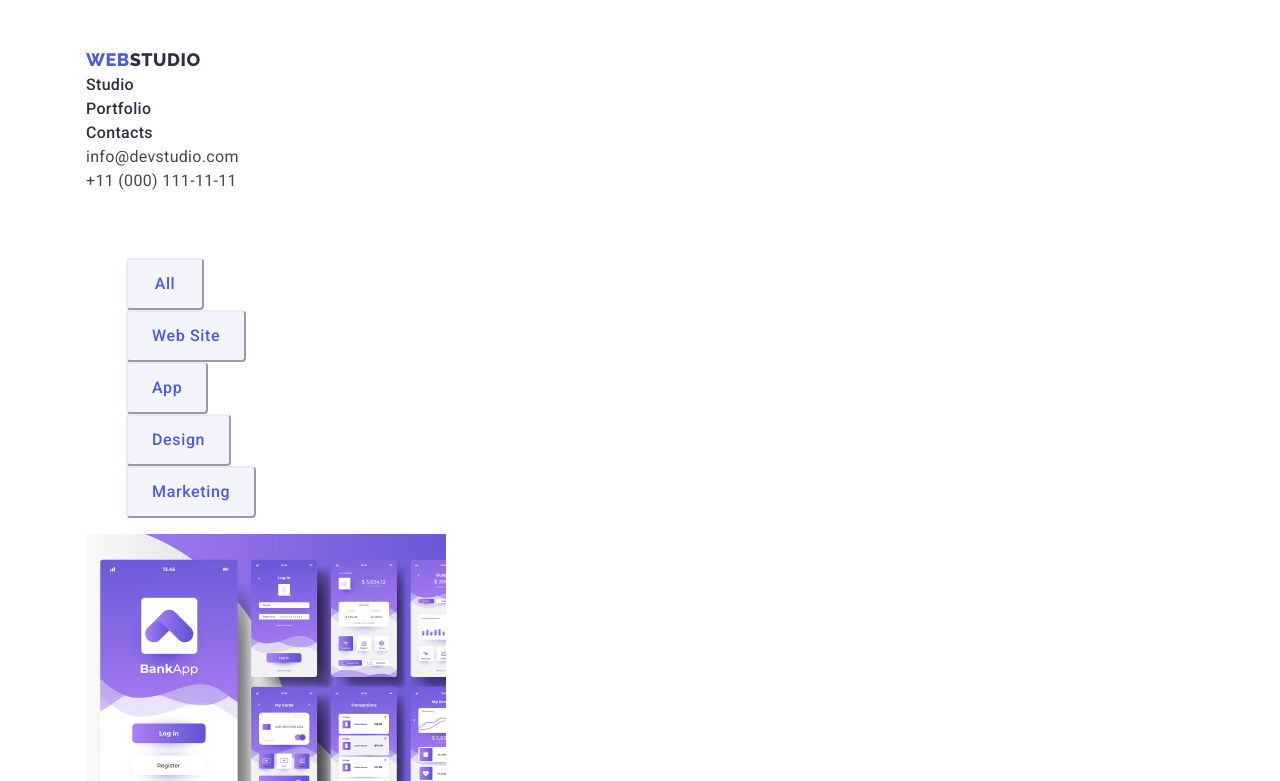
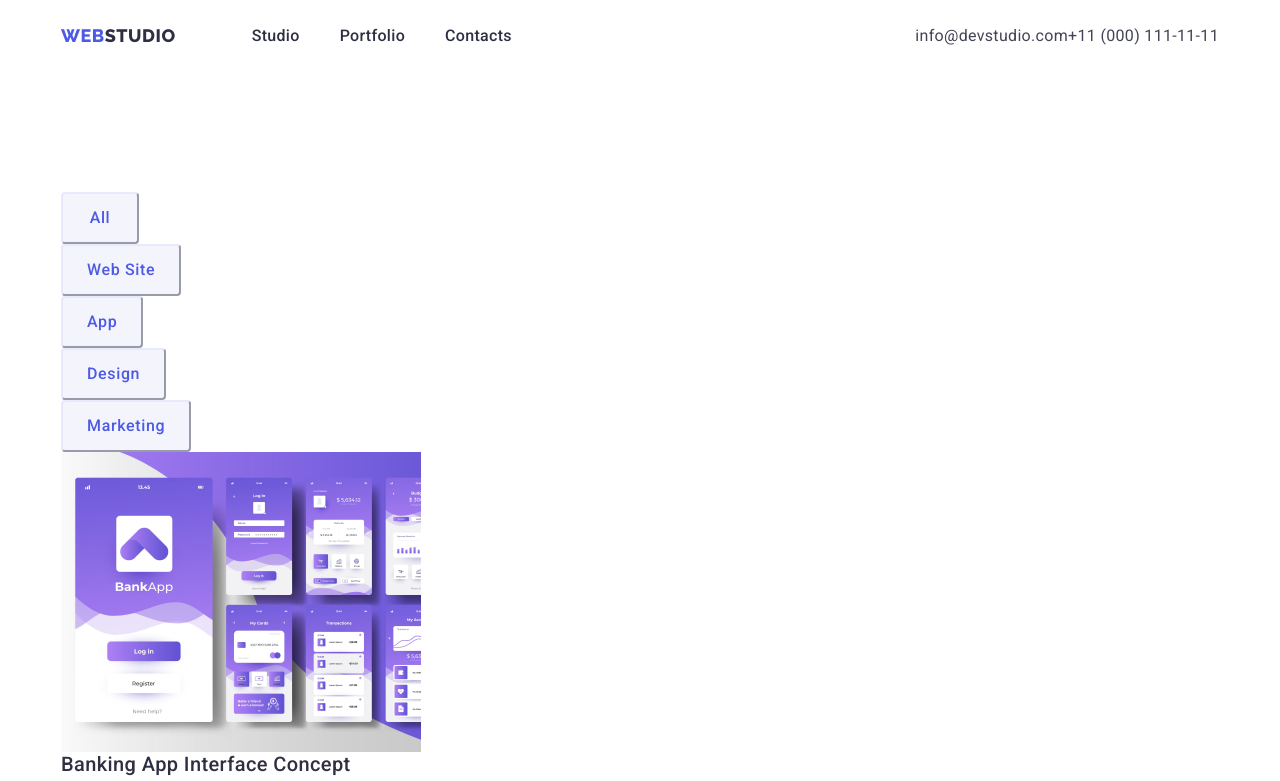
Before and after one commit to JuliaLuka/goit-markup-hw-03, a plain HTML site: page portfolio.html in a window 1280 px wide. Shown: the top 781 px of the page. Drawn offline with nearby package versions, Linux system fonts and the light colour scheme.

Commit message:
марджины

```diff
--- a/css/styles.css
+++ b/css/styles.css
@@ -13,6 +13,34 @@
     --dairy: #FCFCFC;
 }
 
+/* Скидываем стили для всех элементов */
+* {
+    box-sizing: border-box;
+}
+
+h1,
+h2,
+h3,
+h4,
+p {
+    margin-top: 0;
+    margin-bottom: 0;
+}
+
+ul,
+ol {
+    margin-top: 0;
+    margin-bottom: 0;
+    padding-left: 0;
+}
+
+img {
+    display: block;
+}
+
+button {
+    cursor: pointer;
+}
 
 /* Цвет текста на все тело */
 body {
@@ -25,10 +53,17 @@ body {
     line-height: 1.5;
 }
 
+.section {
+    padding-top: 120px;
+    padding-bottom: 120px;
+}
+
 .container {
-    padding-top: 25px;
+    width: 1208px;
+    margin-left: auto;
+    margin-right: auto;
+    padding-right: 25px;
     padding-left: 25px;
-    width: 1158px;
     margin: 0 auto;
 }
 
@@ -39,14 +74,30 @@ body {
     padding: 0;
 }
 
+.link {
+    text-decoration: none;
+}
+
 
 .header {
     padding-top: 24px;
     padding-bottom: 24px;
 }
 
+/* Почему не работает ? */
+.header-conteiner {
+    display: flex;
+    align-items: center;
+    justify-content: space-between;
+}
+
+.header-navigation {
+    display: flex;
+    align-items: center;
+}
 /* Логотип */
 .header-logo {
+    margin-right: 76px;
     color: #4D5AE5;
 
     font-family: Raleway, sans-serif;
@@ -58,25 +109,27 @@ body {
 
 }
 
-.header-logo.link {
-    text-decoration: none;
-}
 
 .header-logo-accent {
     color:#2E2F42;
 }
 
 /* Стилизирование кнопок */
-/* .navigation-list {
+.navigation-list {
     display: flex;
-} */
+    align-items: center;
+}
+
+.navigation-item:not(:last-child) {
+    margin-right: 40px;
+}
+
 .navigation-link {
     color: #2E2F42;
 
     font-weight: 500;
     font-size: 16px;
     line-height: 1.5;
-    text-decoration: none;
 
 }
 
@@ -90,10 +143,17 @@ body {
 .address {
     font-style: normal;
 }
+
+.address-list {
+    display: flex;
+    margin-left: auto;
+}
+
 .address-link {
     color: #434455;
-    text-decoration: none;
+
 }
+
 
 .address-link:hover,
 .address-link:focus,
@@ -123,6 +183,7 @@ body {
 }
 
 .hero-button {
+    margin-bottom: 188px;
     border-radius: 4px;
     padding: 16px 32px;
     background-color: #4D5AE5;
@@ -133,7 +194,6 @@ body {
     font-size: 16px;
     line-height: 1.5;
     letter-spacing: 0.04em;
-    cursor: pointer;
 
 }
 
@@ -169,12 +229,12 @@ body {
 
 .features-list-title {
     color: #2E2F42;
+    margin-bottom: 8px;
 
     font-weight: 500;
     font-size: 20px;
     line-height: 1.2;
     letter-spacing: 0.02em;
-    margin-bottom: 8px;
 
 }
  /* We doing */
@@ -202,6 +262,7 @@ body {
 
 .team-card-title {
     color: #2E2F42;
+    margin-bottom: 8px;
 
     font-weight: 500;
     font-size: 20px;
@@ -214,9 +275,6 @@ body {
     display: none;
 }
 
-.portfolio-btn-list {
-    list-style: none;
-}
 
 /* Button Portfolio */
 .portfolio-btn-link {
@@ -235,8 +293,6 @@ body {
     font-size: 16px;
     line-height: 1.5;
     letter-spacing: 0.04em;
-
-    cursor: pointer;
 }
 
 .portfolio-btn-link:hover,
@@ -247,26 +303,23 @@ body {
 
 }
  /* Portfolio list */
-.portfolio-list.list {
+.portfolio-list {
     color: #2E2F42;
 
     font-weight: 500;
     font-size: 20px;
     line-height: 1.2;
-    list-style: none;
 }
 
-.portfolio-link.link {
-    text-decoration: none;
-}
 
 .portfolio-link-title {
+    margin-bottom: 8px;
+    color: #2E2F42;
+
     font-weight: 500;
     font-size: 20px;
     line-height: 1.2;
     letter-spacing: 0.02em;
-
-    color: #2E2F42;
 }
 
 .portfolio-link-text {
@@ -287,6 +340,7 @@ body {
 
 .footer-logo-link {
     color: #4D5AE5;
+    margin-bottom: 16px;
 
     font-family: Raleway, sans-serif;
     letter-spacing: 0.03em;
@@ -297,9 +351,6 @@ body {
 
 }
 
-.footer-logo-link {
-    text-decoration: none;
-}
 
 .footer-logo-accent {
     color: #F4F4FD;
--- a/portfolio.html
+++ b/portfolio.html
@@ -17,17 +17,23 @@
 </head>
 
 <body>
-    <header class="header list">
-        <div class="container">
+    <header class="header">
+        <div class="container header-conteiner">
             <nav class="header-navigation">
                 <a href="./index.html" class="header-logo link">
                     Web<span class="header-logo-accent">Studio</span>
                 </a>
 
                 <ul class="navigation-list list">
-                    <li><a href="./index.html" class="navigation-link">Studio</a></li>
-                    <li><a href="./portfolio.html" class="navigation-link">Portfolio</a></li>
-                    <li><a href="" class="navigation-link">Contacts</a></li>
+                    <li class="navigation-item">
+                        <a href="./index.html" class="navigation-link link">Studio</a>
+                    </li>
+                    <li class="navigation-item">
+                        <a href="./portfolio.html" class="navigation-link link">Portfolio</a>
+                    </li>
+                    <li class="navigation-item">
+                        <a href="" class="navigation-link link">Contacts</a>
+                    </li>
                 </ul>
             </nav>
 
@@ -42,10 +48,10 @@
     </header>
 
     <main>
-        <section class="portfolio">
+        <section class="portfolio section">
             <div class="container">
                 <h1 class="portfolio-title">Portfolio</h1>
-                    <ul class="portfolio-btn-list">
+                    <ul class="portfolio-btn-list list">
                         <li><button type="button" class="portfolio-btn-link">All</button></li>
                         <li><button type="button" class="portfolio-btn-link">Web Site</button></li>
                         <li><button type="button" class="portfolio-btn-link">App</button></li>
@@ -131,10 +137,13 @@
     </main>
 
     <footer class="footer">
-        <a href="./index.html" class="footer-logo-link link">
-            Web<span class="footer-logo-accent">Studio</span>
-        </a>
-        <p class="footer-text">Increase the flow of customers and sales for your business with digital marketing & growth solutions.</p>
+        <div class="container">
+            <a href="./index.html" class="footer-logo-link link">
+                Web<span class="footer-logo-accent">Studio</span>
+            </a>
+            <p class="footer-text">Increase the flow of customers and sales for your business with digital marketing & growth
+                solutions.</p>
+        </div>
     </footer>
 
 </body>
```
Also changed, not shown: index.html (+19 -10 lines).
